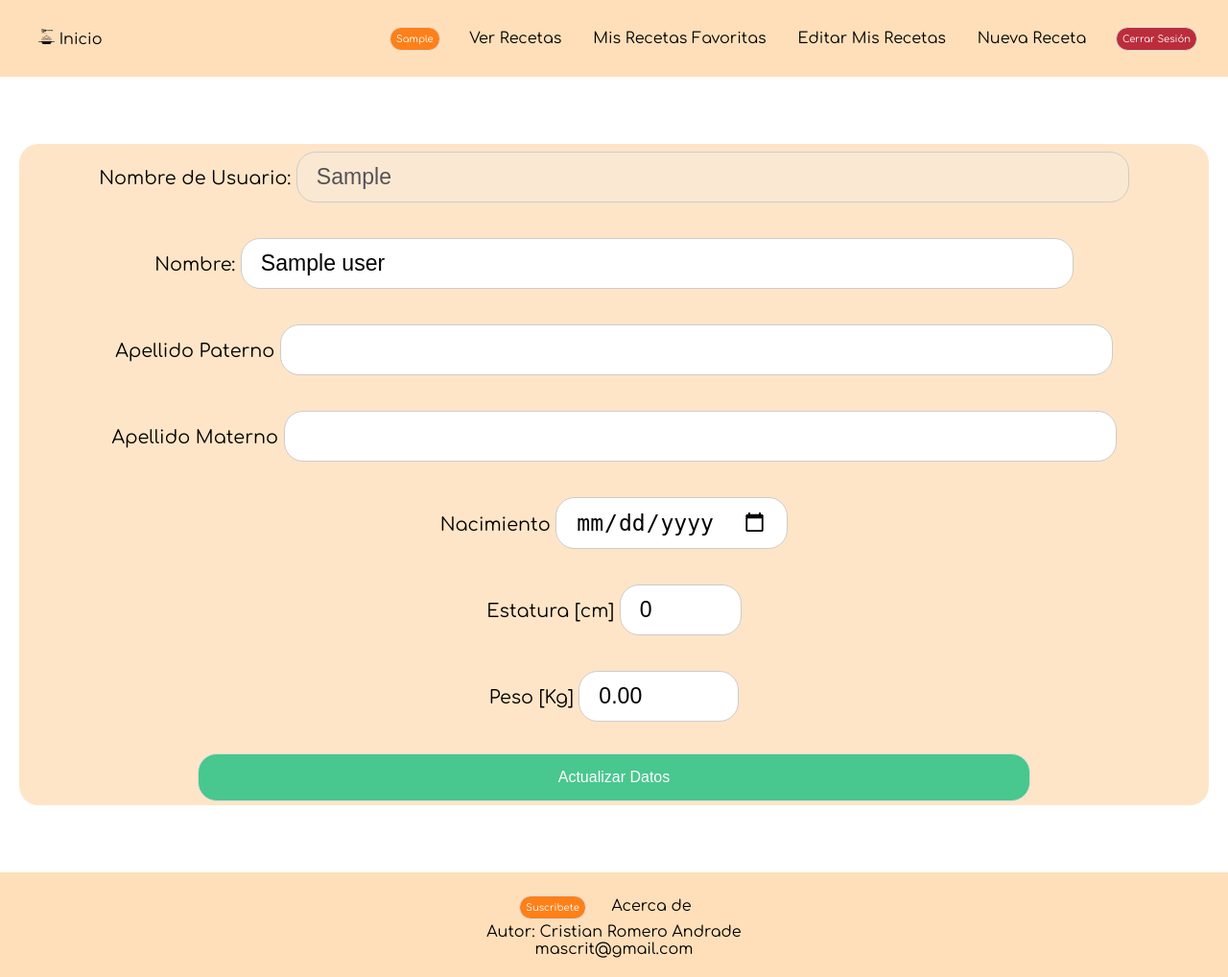
After one commit to tysyak/Proyecto_negocios_2022, a PHP site: page /perfil in a window 1280 px wide. The commit adds this page. Shown: the whole page at 96% size. Run offline with PHP 8.4, Linux system fonts and the light colour scheme; the visitor is signed in with stand-in values (Sample User, id 1).

Commit message:
Añado formulario para actualizar Perfil

```diff
--- a/recetario/Controller/UsuarioController.php
+++ b/recetario/Controller/UsuarioController.php
@@ -33,6 +33,26 @@ class UsuarioController
         return $user->get_usuario($username)['id'];
     }
 
+    static function get_datos(string $username): array
+    {
+        $user = new Usuario();
+        $datos =  $user->get_datos($username);
+        if (!empty($datos)) {
+            $datos['apellido_materno'] = is_null($datos['apellido_materno']) ? '' : $datos['apellido_materno'];
+            return $datos;
+        }
+        $datos['username'] = $_SESSION['username'];
+        $datos['nombre'] = 'John';
+        $datos['apellido_paterno'] = 'Doe';
+        $datos['apellido_materno'] = '';
+        $datos['fecha_nacimiento'] ='1997-07-15';
+        $datos['estatura'] = 120;
+        $datos['peso']=60.0;
+
+        return $datos;
+
+    }
+
     static function cambiar_favorito(string $username, int $id_receta): void
     {
         $user = new Usuario();
@@ -56,7 +76,36 @@ class UsuarioController
                 'msg' => 'Se añadió la receta a tus recetas favoritas'
             ]);
         }
+    }
 
+    static function update_datos(
+        string $nombre,
+        string $apellido_paterno,
+        string|null $apellido_materno,
+        string $fecha_nacimiento,
+        int $estatura,
+        float $peso
+    )
+    {
 
+        $user = new Usuario();
+
+        $actualizar = !is_null($user->get_datos($_SESSION['username']));
+        $user->set_datos(
+            $nombre,
+            $apellido_paterno,
+            $apellido_materno,
+            $fecha_nacimiento,
+            $estatura,
+            $peso,
+            $actualizar
+        );
+
+        header("HTTP/1.1 201 OK");
+        header('Content-Type: application/json');
+        echo json_encode([
+                'status' => 200,
+                'msg' => 'Se Actualizarón tus datos'
+            ]);
     }
 }
--- a/recetario/Model/Usuario.class.php
+++ b/recetario/Model/Usuario.class.php
@@ -120,7 +120,7 @@ class Usuario
      */
     public function get_usuario(string $username): array
     {
-        $query = "select id, username, creation_time, modification_time from usuario where upper(username) = upper(:username)";
+        $query = "select id, username, creation_time, modification_time from usuario where upper(username) = upper( :username )";
         $stmt = $this->db->prepare($query);
 
         $stmt->bindParam(':username', $username);
@@ -131,6 +131,55 @@ class Usuario
             $this->set($resp['id'],$resp['username'],$resp['creation_time'],$resp['modification_time'],true);
         }
         return (array)$this;
+    }
+
+    public function get_datos(string $username): array
+    {
+        $query = 'SELECT username , nombre, apellido_paterno, apellido_materno, fecha_nacimiento, estatura, peso, modification_time from datos_usuario du where upper(username) = upper( :username )';
+        $stmt = $this->db->prepare($query);
+
+        $stmt->bindParam(':username', $username);
+
+        $stmt->execute();
+        $resp = $stmt->fetch(PDO::FETCH_ASSOC);
+
+        return (!$resp) ? [] : $resp;
+    }
+
+    public function set_datos(
+        string $nombre,
+        string $apellido_paterno,
+        string|null $apellido_materno,
+        string $fecha_nacimiento,
+        int $estatura,
+        float $peso,
+        $actualizar=true
+    ) : void
+    {
+        if ($actualizar) {
+            $query = "UPDATE datos_usuario
+                SET nombre=:nombre, apellido_paterno=:apellido_paterno, apellido_materno=:apellido_materno, fecha_nacimiento=:fecha_nacimiento, estatura=:estatura, peso=:peso, modification_time=current_timestamp()
+                WHERE username=:username";
+        } else {
+            $query = "INSERT INTO datos_usuario
+                (username, nombre, apellido_paterno, apellido_materno, fecha_nacimiento, estatura, peso, modification_time)
+                VALUES(upper(:username), :nombre, :apellido_paterno, :apellido_materno, :fecha_nacimiento, :estatura, :peso, current_timestamp())";
+        }
+        $stmt = $this->db->prepare($query);
+
+        $stmt->bindParam(':username',$_SESSION['username']);
+
+        $stmt->bindParam(':nombre',$nombre);
+        $stmt->bindParam(':apellido_paterno',$apellido_paterno);
+        if (!is_null($apellido_materno))
+            $stmt->bindParam(':apellido_materno',$apellido_materno);
+        else
+            $stmt->bindParam(':apellido_materno',$apellido_materno, PDO::PARAM_NULL);
+        $stmt->bindParam(':fecha_nacimiento',$fecha_nacimiento);
+        $stmt->bindParam(':estatura',$estatura,PDO::PARAM_INT);
+        $stmt->bindParam(':peso',$peso);
+
+        $stmt->execute();
     }
 
     /**
--- a/recetario/assets/css/app.css
+++ b/recetario/assets/css/app.css
@@ -302,6 +302,26 @@ input[type=password], select {
     font-size: larger;
 }
 
+input[type=date] {
+    padding: 12px 20px;
+    margin: 8px 0;
+    display: inline-block;
+    border: 1px solid #ccc;
+    border-radius: 20px;
+    box-sizing: border-box;
+    font-size: larger;
+}
+
+input[type=number] {
+    padding: 12px 20px;
+    margin: 8px 0;
+    display: inline-block;
+    border: 1px solid #ccc;
+    border-radius: 20px;
+    box-sizing: border-box;
+    font-size: larger;
+}
+
 input[type=submit] {
     width: 70%;
     background-color: #48c78e;
--- /dev/null
+++ b/recetario/view/form-datos-usuario.view.php
@@ -0,0 +1,32 @@
+<?php
+/* @var array $data */
+?>
+
+<div class="card-about">
+    <form name='perfil_editar' id='perfil_editar' method="POST" action="/api/perfil/editar" function="exec_perfil_editar">
+        <label for="u">Nombre de Usuario:</label>
+        <input type="text" id="u" name="u" value="<?= ucfirst(strtolower($data['username'])) ?>" disabled><br><br>
+
+        <label for="n">Nombre:</label>
+        <input type="text" id="n" name="n" value="<?= ucfirst(strtolower($data['nombre'])) ?>"><br><br>
+
+        <label for="ap">Apellido Paterno</label>
+        <input type="text" id="ap" name="ap" value="<?= ucfirst(strtolower($data['apellido_paterno'])) ?>"><br><br>
+
+        <label for="am">Apellido Materno</label>
+        <input type="text" id="am" name="am" value="<?= ucfirst(strtolower($data['apellido_materno'])) ?>"><br><br>
+
+        <label for="nac">Nacimiento</label>
+        <input type='date' id='nac' name='nac' value="<?= $data['fecha_nacimiento'] ?>"><br><br>
+
+
+        <label for='estatura'>Estatura [cm]</label>
+        <input type="number" id=estatura name=estatura step="1" max='300' min='0' value='<?= $data['estatura'] ?>'><br><br>
+
+        <label for='peso'>Peso [Kg]</label>
+        <input type="number" id=peso name=peso step="0.01" max='300.00' min='0.01' value='<?= $data['peso'] ?>'><br><br>
+
+        <button type="submit" class="btn btn-success" style="width: 70%;">Actualizar Datos</button>
+
+    </form>
+</div>
--- a/route.php
+++ b/route.php
@@ -100,6 +100,16 @@ $router->get('/logout', function () use ($router) {
 
 });
 
+$router->get('/perfil', function () use ($router) {
+    if (isset($_SESSION['username'])) {
+        $data = UsuarioController::get_datos($_SESSION['username']);
+        $router->render('form-datos-usuario', $data);
+    } else {
+        header('HTTP/1.0 401 Unauthorized');
+        $router->render('401');
+    }
+});
+
 // Rutas exclusivas para JSON -----------------------------
 
  $router->get('/api/receta', function ($params) {
@@ -199,6 +209,23 @@ $router->post('/api/suscripcion/usuario/info', function () {
     }
 });
 
+$router->post('/api/perfil/editar', function ($params) {
+    $nombre = $params['n'];
+    $ap = $params['ap'];
+    switch ($params['am']) {
+        case '':
+            $am = null;
+            break;
+        default:
+            $am = $params['am'];
+    }
+    $nac = $params['nac'];
+    $estatura = (int)$params['estatura'];
+    $peso = (float)$params['peso'];
+    UsuarioController::update_datos(
+        $nombre,$ap,$am,$nac,$estatura,$peso
+    );
+});
 
 $router->post('/api/session/login', function ($params) {
     $username = $params['username'];
```
